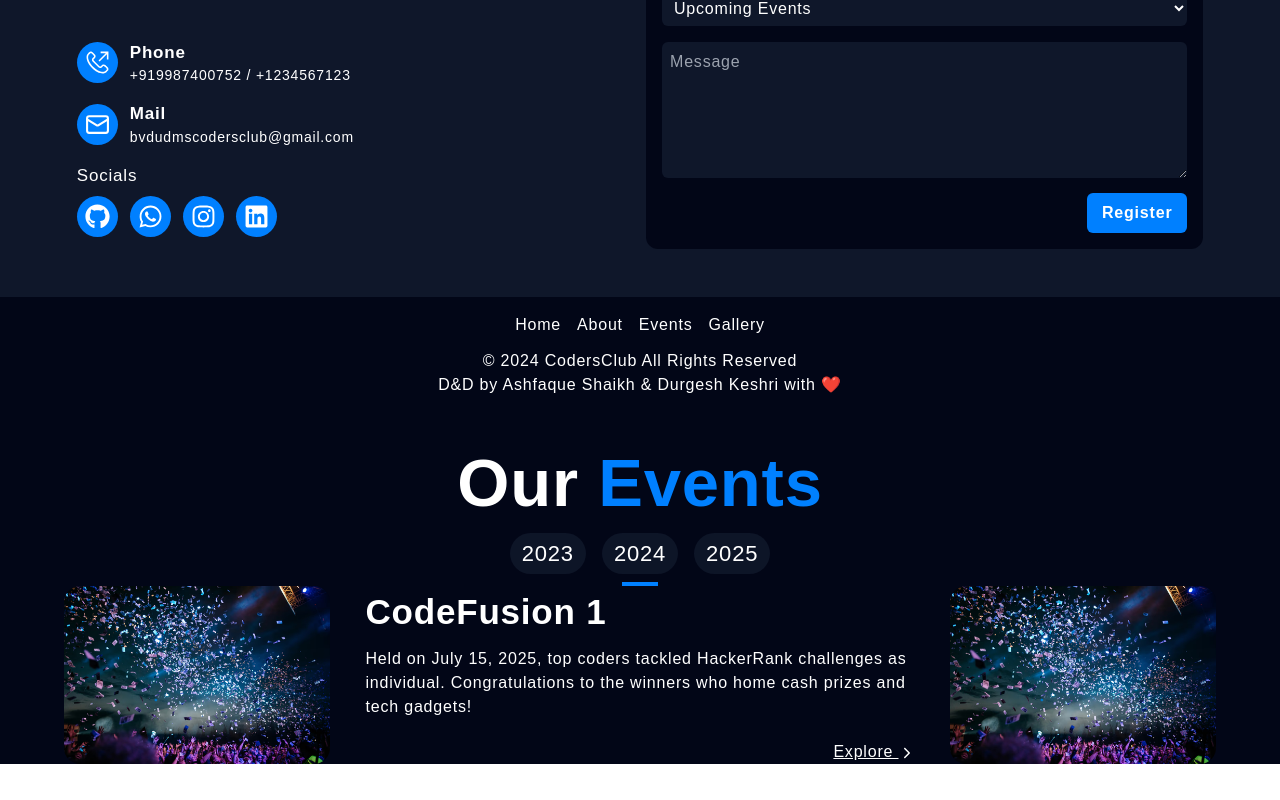
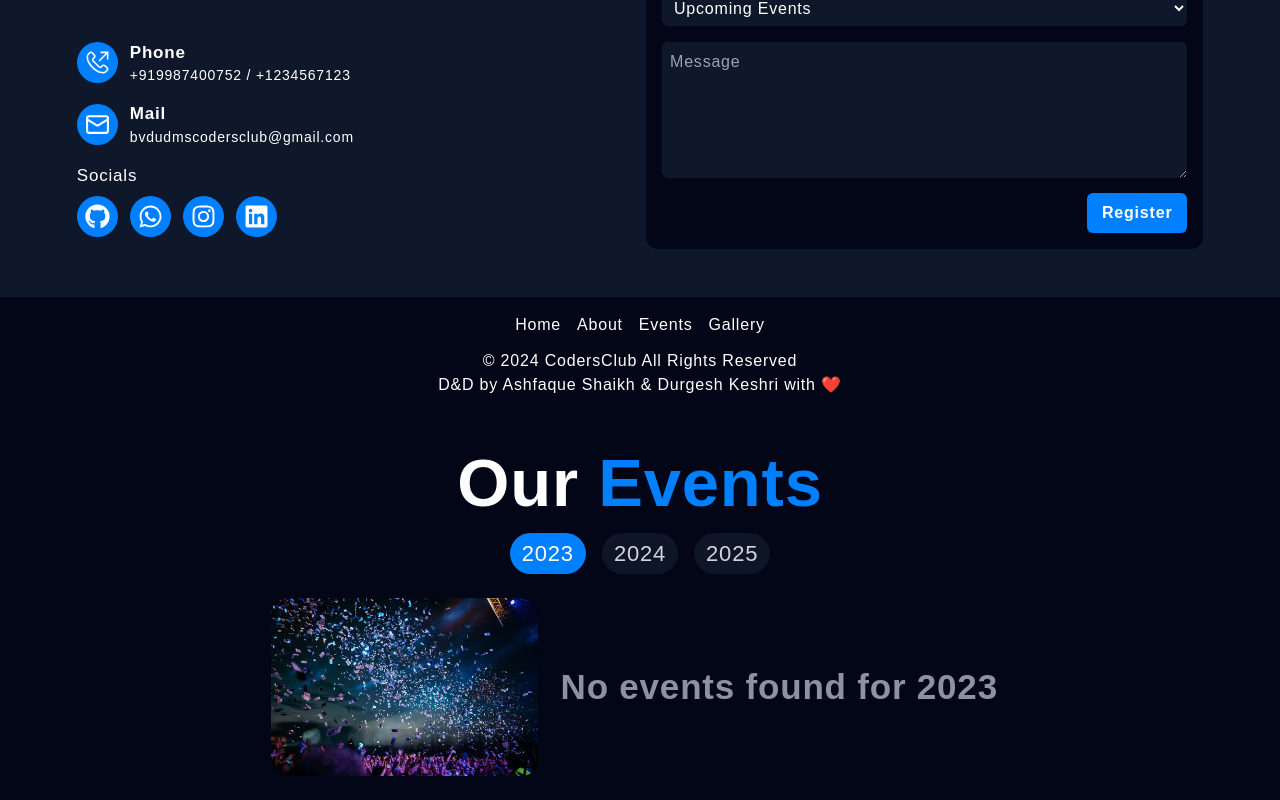
Before and after one commit to Durgeshkeshri/codersclub, a React (Vite) app: page / in a window 1280 px wide. Shown: the part 2813-3613 px from the top of the page. Before the commit the page ends 3577 px from the top, so only its background shows below. Built offline with nearby package versions, Linux system fonts and the light colour scheme.

Commit message:
event page update

```diff
--- /dev/null
+++ b/src/components/eventDetails.jsx
@@ -0,0 +1,18 @@
+import event1 from '../assets/event.jpg';
+import event2 from '../assets/event.jpg';
+
+export const eventDetails = [
+  {
+    name: "CodeFusion 1",
+    description: "Held on July 15, 2025, top coders tackled HackerRank challenges as individuals. Congratulations to the winners who took home cash prizes and tech gadgets!",
+    image: event1,
+    year: 2025,
+  },
+  {
+    name: "Hackathon 2024",
+    description: "An intense 48-hour coding marathon held in March 2024, bringing together developers, designers, and entrepreneurs to build innovative solutions.",
+    image: event2,
+    year: 2024,
+  },
+  // Add more events as needed
+];
--- a/src/pages/Events.jsx
+++ b/src/pages/Events.jsx
@@ -1,37 +1,84 @@
+import React, { useState } from 'react';
 import { IoIosArrowForward } from "react-icons/io";
-import event from '../assets/event.jpg';
+import {eventDetails} from '../components/eventDetails.jsx';
+import event1 from '../assets/event.jpg'; // Import the default image
+
 const Events = () => {
+  const years = [2023, 2024, 2025];
+  const [selectedYear, setSelectedYear] = useState(years[0]);
+
+  // Filter events based on the selected year
+  const filteredEvents = eventDetails.filter(event => event.year === selectedYear);
+
   return (
-    <div className="mt-6 text-white tracking-wider flex flex-col justify-center items-center px-[5%]">
+    <div className="">
+      <div className="mt-6 text-white tracking-wider flex flex-col justify-center items-center px-[7%] max-lg:px-[7%] max-tab:px-[9%] max-smevent:px-[3%]">
         <div>
           <div className="text-center">
-          <h4 className="font-bold lap:text-[67px] tab:text-[45px] text-[35px]">Our <span className="text-[#0080FF]">Events</span></h4>
+            <h4 className="font-bold lap:text-[67px] tab:text-[45px] text-[35px]">
+              Our <span className="text-[#0080FF]">Events</span>
+            </h4>
           </div>
           <div>
-          <ul className="text-[13px] tab:text-[17px] lap:text-[22px] flex gap-4 justify-center ">
-            <li className="bg-slate-900 bg-opacity-90 rounded-3xl py-1 px-3">2023</li>
-            <li className="bg-slate-900 bg-opacity-90 rounded-3xl py-1 px-3">2024</li>
-            <li className="bg-slate-900 bg-opacity-90 rounded-3xl py-1 px-3">2025</li>
+            <ul className="text-[13px] tab:text-[17px] lap:text-[22px] flex gap-4 justify-center">
+              {years.map(year => (
+                <li
+                  key={year}
+                  className={`rounded-3xl py-1 px-3 cursor-pointer transition-colors duration-300
+                    ${selectedYear === year
+                      ? 'bg-[#0080FF] text-white'
+                      : 'bg-slate-900 bg-opacity-90 text-gray-300'}
+                  `}
+                  onClick={() => setSelectedYear(year)}
+                >
+                  {year}
+                </li>
+              ))}
             </ul>
           </div>
         </div>
-
-      <div className=" flex justify-center items-center mt-2">
-        <p className="border-2 border-[#0080FF] w-[80%] px-4"></p>
-      </div>
-      <div className="flex gap-3">
-        <img className="w-[288px] h-[178px] max-tab:w-[152px] max-tab:h-[189px] rounded-2xl" src={event} alt="" />
+          {/* <p className="border border-[#0080FF] w-full px-4 mt-3 mb-2"></p> */}
+        {filteredEvents.length > 0 ? (
+          filteredEvents.map((event, index) => (
+            <div key={index} className="flex gap-3 my-3 p-3 hover:bg-slate-900 opacity-90 rounded-2xl max-sm:hover:border hover:border-2 hover:border-[#0080FF]">
+              <img
+                className="xl:w-[288px] xl:h-[178px] max-xl:w-[205px] max-xl:h-[160px] max-lg:w-[193px] max-lg:h-[151px] max-tab:w-[152px] max-tab:h-[189px] max-md:w-[152px] max-md:h-[170px] max-sm:w-[129px] max-sm:h-[160px] max-smvideo:w-[121px] max-smvideo:h-[151px] rounded-2xl"
+                src={event.image}
+                alt={event.name}
+              />
               <div className="flex flex-col justify-between tab:px-[2%]">
                 <div>
-          <p className="font-bold lap:text-[35px] tab:text-[30px] text-[22px]">CodeFusion 1</p>
-          <p className="mt-2 lap:text-[16px] text-[13px]">Held on July 15, 2025, top coders tackled HackerRank challenges as individual. <span className="max-smvideo:hidden"> Congratulations to the winners who home cash prizes and tech gadgets!</span></p>
+                  <p className="font-extrabold lap:text-[35px] tab:text-[30px] text-[22px] max-smvideo:text-[20px]">{event.name}</p>
+                  <p className="mt-2 lg:text-[16px] text-[14px] max-smvideo:text-[12px]">{event.description}</p>
                 </div>
-          <p className="underline cursor-pointer lap:text-[16px] text-[14px] text-end">Explore <IoIosArrowForward className="inline-block"></IoIosArrowForward></p>
+                <p className=" cursor-pointer text-[16px] text-end">
+                  <span className='border-b border-[#0080FF]'>Explore<IoIosArrowForward className="inline-block"></IoIosArrowForward></span>
+                </p>
               </div>
-        <img className="w-[288px] h-[178px] rounded-2xl max-tab:hidden" src={event} alt="" />
+              <img
+                className="xl:w-[288px] xl:h-[178px] max-xl:w-[205px] max-xl:h-[160px] max-lg:w-[193px] max-lg:h-[151px] rounded-2xl max-tab:hidden"
+                src={event.image}
+                alt={event.name}
+              />
+            </div>
+          ))
+        ) : (
+          <div className="flex gap-3 my-3 p-3 opacity-90 rounded-2xl">
+            <img
+              className="xl:w-[288px] xl:h-[178px] max-xl:w-[205px] max-xl:h-[160px] max-lg:w-[193px] max-lg:h-[151px] max-tab:w-[152px] max-tab:h-[189px] max-md:w-[152px] max-md:h-[170px] max-sm:w-[129px] max-sm:h-[160px] max-smvideo:w-[121px] max-smvideo:h-[151px] rounded-2xl"
+              src={event1}
+              alt="No events found"
+            />
+            <div className="flex flex-col justify-center items-center text-center w-full">
+              <p className="font-extrabold lap:text-[35px] tab:text-[30px] text-[22px] max-smvideo:text-[20px] text-gray-400">
+                No events found for {selectedYear}
+              </p>
             </div>
           </div>
-  )
+        )}
+      </div>
+    </div>
+  );
 }
 
-export default Events
+export default Events;
```
Lines whose indentation alone changed are shown as unchanged.
